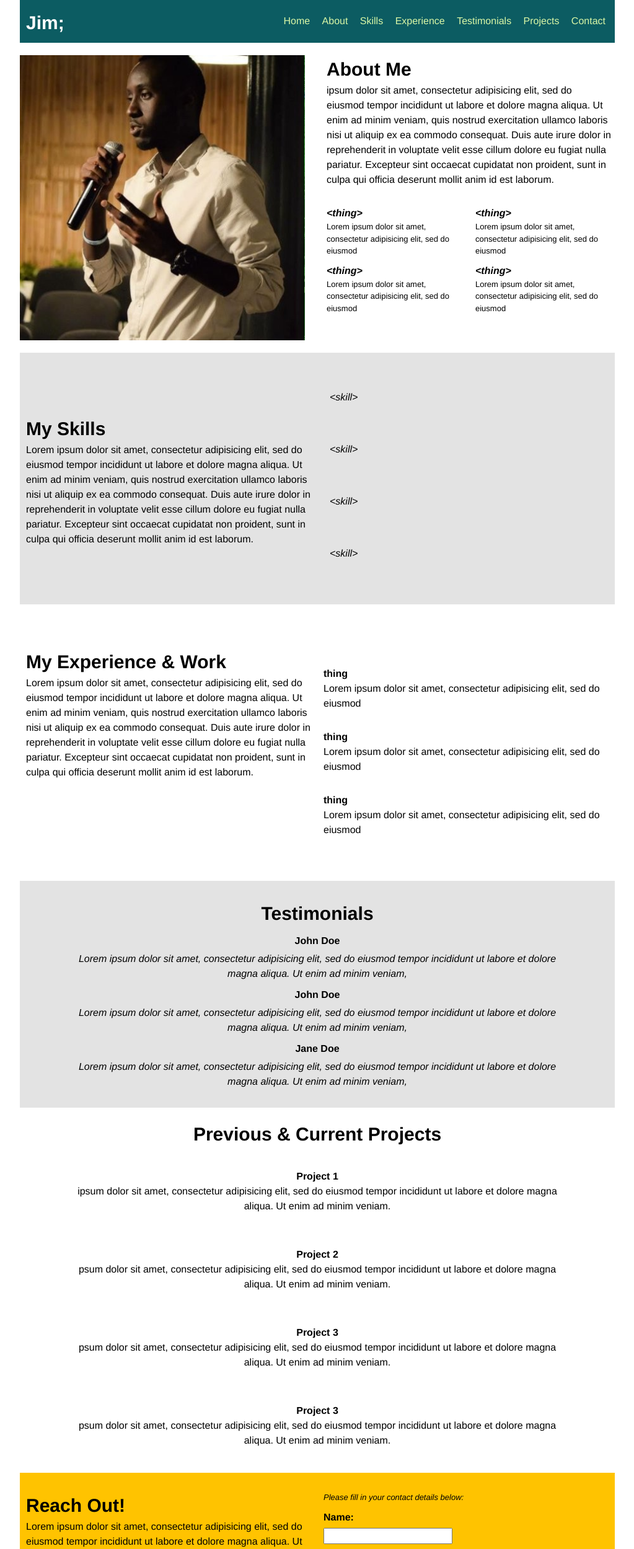
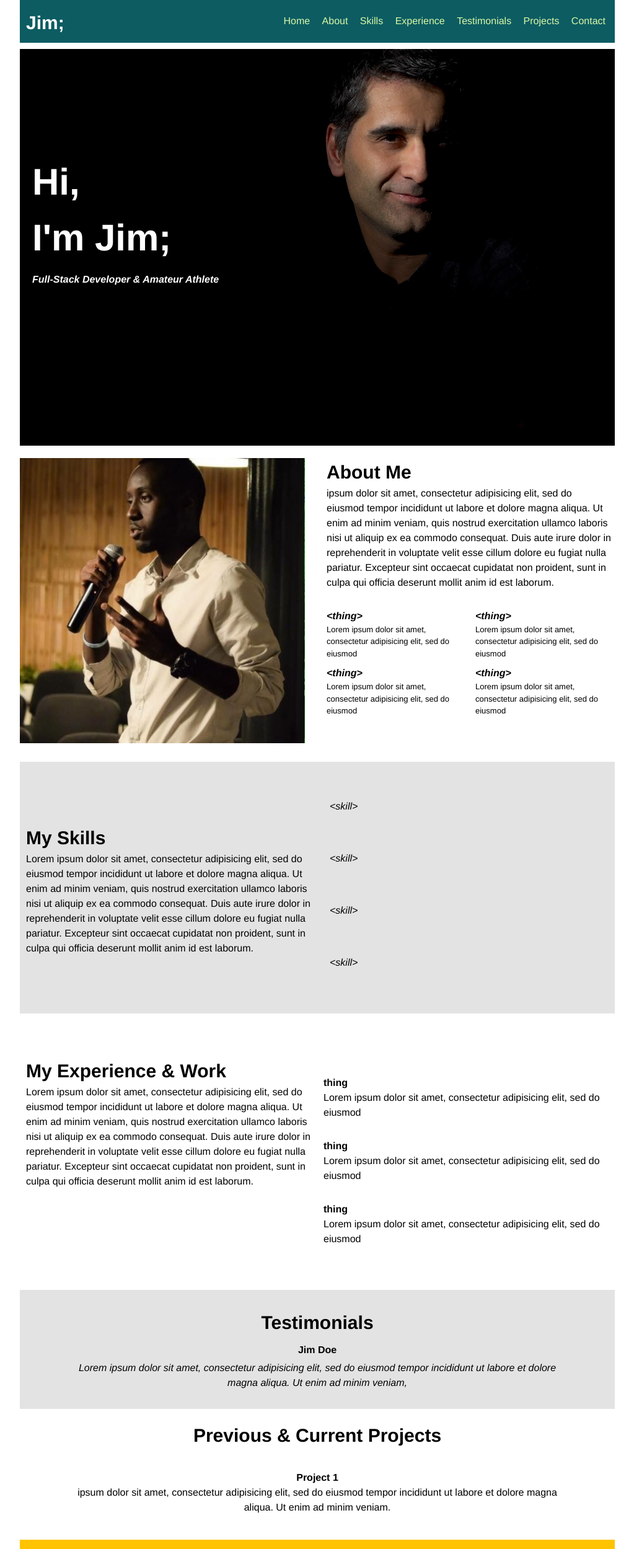
Before and after one commit to Ntare22/mywebsite-sample, a plain HTML site: page index.html in a window 1280 px wide. Shown: the top 2499 px of the page at 62% size, without its empty margins (128-1151 px from the left). Drawn offline with Linux system fonts and the light colour scheme.

Commit message:
HTMl and CSS only, no interactivity yet

```diff
--- a/css/style.css
+++ b/css/style.css
@@ -1,3 +1,4 @@
+
 /* styling for the top bar starts here */
 .top_bar li {
 	display: inline;
@@ -36,14 +37,42 @@
 }
 /* styling for the top bar ends here */
 
+/* styling for the starter page starts here*/
+.startcontainer {
+	position: relative;
+	top: 10px;
+
+}
+.startertext {
+	position: absolute;
+	bottom: 20px;
+	top: 170px;
+	left: 20px;
+	color: white;
+	font-size: 60px;
+
+}
+.subtext {
+	position: absolute;
+	bottom: 20px;
+	top: 360px;
+	left: 20px;
+	color: white;
+	font-style: italic;
+}
+
+/* styling for the stater page ends here*/
+
+
 /* styling for the "about me" section starts here */
 .main1 {
 	background-color: white;
 }
 
 .text1 {
-	margin: 20px 0px;
+	margin: 30px 0px;
 	position: relative;
+
 }
 
 .text_fold {
@@ -125,6 +154,10 @@
 }
 
 /* testimonials part */
+.quote{
+	display: none;
+}
+
 .testimony {
 	background-color: #e3e3e3;
 	text-align: center;
@@ -148,6 +181,7 @@ blockquote {
 
 /* testimonials part ends here */
 
+
 /* projects part starts here */
 
 .projectswrap {
@@ -160,6 +194,7 @@ blockquote {
 }
 
 .pwrap {
+	display: none;
 	margin-bottom: 20px;
 	margin-left: 70px;
 	margin-right: 70px;
@@ -169,9 +204,13 @@ blockquote {
 	padding-top: 10px;
 }
 
+/* projects part ends here */
 
-
-/* projects part ends here */
+/* css for showing one block of the project for testimonials and projects*/
+.active{
+	display: block;
+}
+/* ends here */
 
 /* Contact Info starts here*/
 .contactfold {
--- a/index.html
+++ b/index.html
@@ -15,9 +15,9 @@
 			<h1 class="grid_4">Jim;</h1>
 			<nav class="grid_8">
 				<li><a href="#">Home</a></li>
-				<li><a href="#">About</a></li>
-				<li><a href="#">Skills</a></li>
-				<li><a href="#">Experience</a></li>
+				<li><a href="#heading1">About</a></li>
+				<li><a href="#heading2">Skills</a></li>
+				<li><a href="#heading3">Experience</a></li>
 				<li><a href="#">Testimonials</a></li>
 				<li><a href="#">Projects</a></li>
 				<li><a href="#">Contact</a></li>
@@ -26,12 +26,20 @@
 	</header>
 	<!-- to here -->
 
+	<!-- the starting page section starts here -->
+	<div class="container_12 startcontainer" >
+		<img class="container_12" src="img/sample.jpg" alt="Hi, I'm Jim">
+		<h1 class="startertext">Hi,<br> I'm Jim;</h1>
+		<h3 class="subtext">Full-Stack Developer & Amateur Athlete</h3>
+	</div>
+	<!-- Starting page ends her -->
+
 	<!-- The About Me section with the picture here -->
 	<div class="main1 container_12 clearfix">
 		<div class="text1 clearfix">
 			<img class="grid_6 alpha" src="img/jim.png" >
 			<div class="text_fold grid_6">
-				<h1 class="headings">About Me</h1>
+				<h1 class="headings" id="heading1">About Me</h1>
 				<p>ipsum dolor sit amet, consectetur adipisicing elit, sed do eiusmod
 				tempor incididunt ut labore et dolore magna aliqua. Ut enim ad minim veniam,
 				quis nostrud exercitation ullamco laboris nisi ut aliquip ex ea commodo
@@ -63,7 +71,7 @@
 
 	<!-- The My Skills Part Start Here -->
 
-	<div class="skillset clearfix">
+	<div class="skillset clearfix" id="heading2">
 		<div class="skillfold clearfix">
 			<div class="myskills grid_6">
 				<h1 class="headings">My Skills</h1>
@@ -89,7 +97,7 @@
 
 	<!-- The experience Part Start Here -->
 
-	<div class="exsection clearfix">
+	<div class="exsection clearfix" id="heading3">
 		<div class="exfold clearfix">
 			<div class="myex grid_6">
 				<h1 class="headings">My Experience & Work</h1>
@@ -124,21 +132,27 @@
 		<div class="testimonyfold">
 			<h1 class="headings">Testimonials</h1>
 			<div class="name_quote">
+				<div class="quote active">
+					<h3 class="names">Jim Doe</h3>
+						<blockquote class="quotes">
+						Lorem ipsum dolor sit amet, consectetur adipisicing elit, sed do eiusmod
+						tempor incididunt ut labore et dolore magna aliqua. Ut enim ad minim veniam,
+						</blockquote>
+				</div>
+				<div class="quote">
 					<h3 class="names">John Doe</h3>
 						<blockquote class="quotes">
 						Lorem ipsum dolor sit amet, consectetur adipisicing elit, sed do eiusmod
 						tempor incididunt ut labore et dolore magna aliqua. Ut enim ad minim veniam,
 						</blockquote>
-				<h3 class="names">John Doe</h3>
-					<blockquote class="quotes">
-					Lorem ipsum dolor sit amet, consectetur adipisicing elit, sed do eiusmod
-					tempor incididunt ut labore et dolore magna aliqua. Ut enim ad minim veniam,
-					</blockquote>
+				</div>
+				<div class="quote">
 					<h3 class="names">Jane Doe</h3>
 						<blockquote class="quotes">
 						Lorem ipsum dolor sit amet, consectetur adipisicing elit, sed do eiusmod
 						tempor incididunt ut labore et dolore magna aliqua. Ut enim ad minim veniam,
 						</blockquote>
+				</div>
 			</div>
 		</div>
 	</div>
@@ -148,7 +162,7 @@
 	<!-- Projects section starts here -->
 	<div class="projectswrap">
 		<h1 class="headings">Previous & Current Projects</h1>
-			<div class="pwrap">
+			<div class="pwrap active">
 				<img src="">
 				<h2 id="projects">Project 1</h2>
 				<p id="projectdesc">ipsum dolor sit amet, consectetur adipisicing elit, sed do eiusmod
@@ -189,7 +203,7 @@
 				proident, sunt in culpa qui officia deserunt mollit anim id est laborum.</p>
 			</div>
 
-			<form action="#" method="get" class="contactform">
+			<form action="#" method="get" id="contactform" name="contactform">
 				<div class="formfold grid_6 omega">
 					<p>Please fill in your contact details below:</p>
 					<label for="">Name:</label>
@@ -214,5 +228,6 @@
 	</footer>
 	<!-- footer ends here -->
 </div>
+<script type="text/javascript" src="js/script.js"></script>
 </body>
 </html>
```
Also changed, not shown: img/sample.jpg (added), js/script.js (added), 1 other file. Lines whose indentation alone changed are shown as unchanged.
